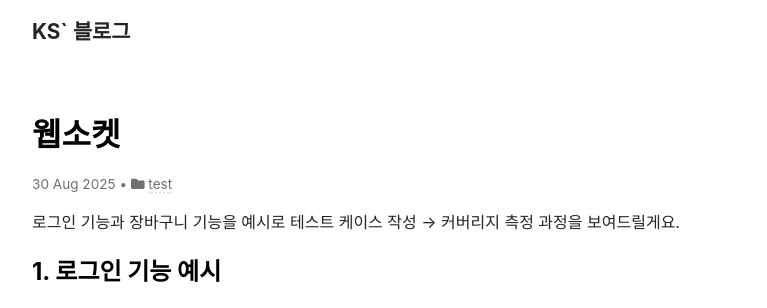
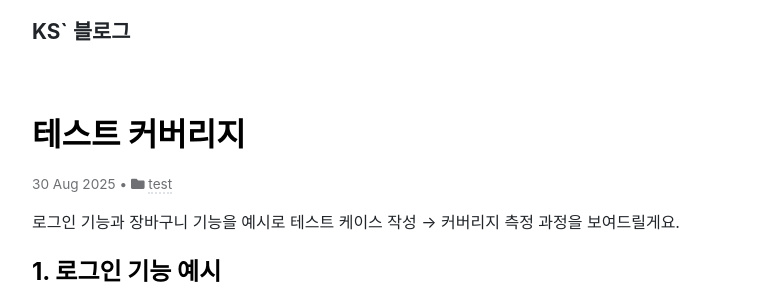
Before and after one commit to ksjeon4biz/ksjeon4biz.github.io, a Jekyll site: the page built from _posts/2025-08-31-Test_Coverage.markdown, in a window 1280 px wide. Shown: the top 308 px of the page, without its empty margins (256-1023 px from the left). Built offline with Jekyll 4.4.1, drawn with Linux system fonts in a browser that asks for light colours; nearby versions of some CDN libraries.

Commit message:
테스트 커버리지

```diff
--- a/_posts/2025-08-31-Test_Coverage.markdown
+++ b/_posts/2025-08-31-Test_Coverage.markdown
@@ -1,6 +1,6 @@
 ---
 layout: post
-title:  "웹소켓"
+title:  "테스트 커버리지"
 date:   2025-08-31 01:45:00 +0900
 categories: test
 ---
```
